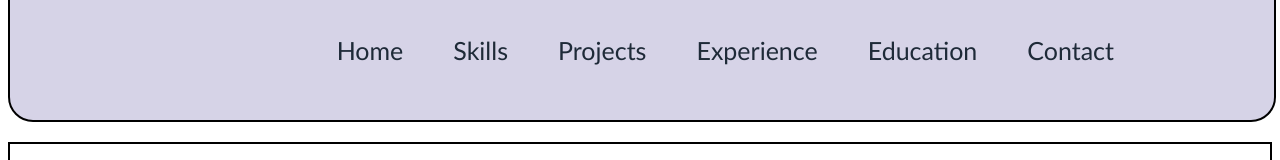
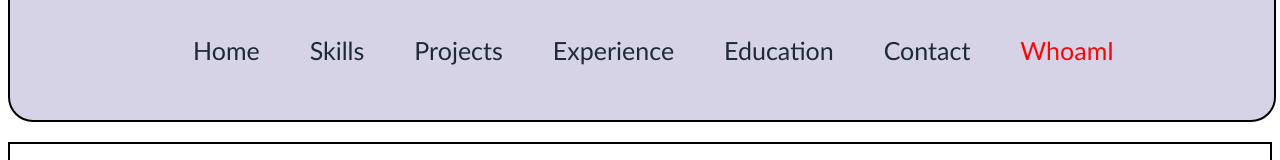
Before and after one commit to Jayprbhakar/Jayprabhakar-Yadav-Portfolio, a plain HTML site: page index.html in a window 1280 px wide. Shown: the top 160 px of the page. Drawn offline with nearby package versions, Linux system fonts and the light colour scheme.

Commit message:
Update index.html

```diff
--- a/index.html
+++ b/index.html
@@ -18,6 +18,7 @@
                 <li><a href="#experience">Experience</a></li>
                 <li><a href="#Education">Education</a></li>
                 <li><a href="#contact">Contact</a></li>
+                <li><a style="color: rgb(252, 7, 7);" href="personallife.html">WhoamI</a></li>
             </ul>
         </nav>
     </div>
@@ -103,6 +104,9 @@
         <h4>CGPA Garde: 7.4</h4>
     </div>
 
+
+
+
     <Footer class="port-foot">
         <div>
             <p>All Rights Reserved By JP Developer @ 2025</p>
```
